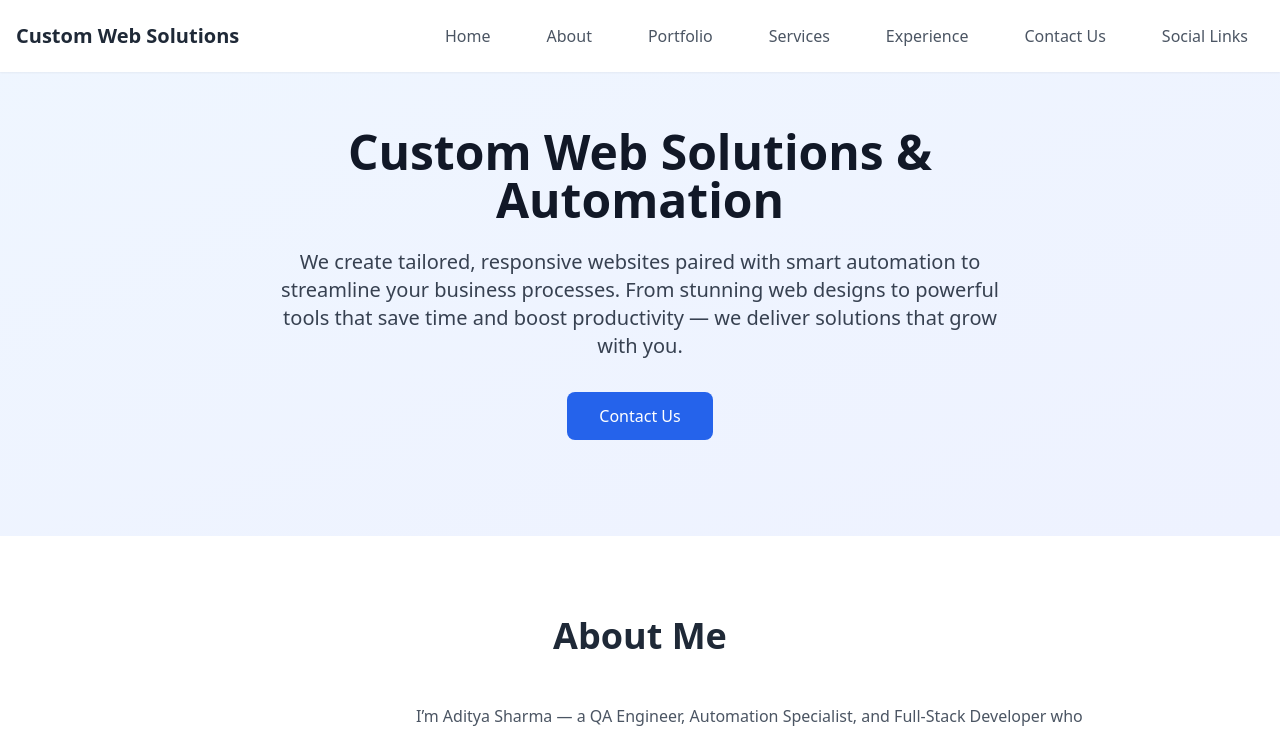
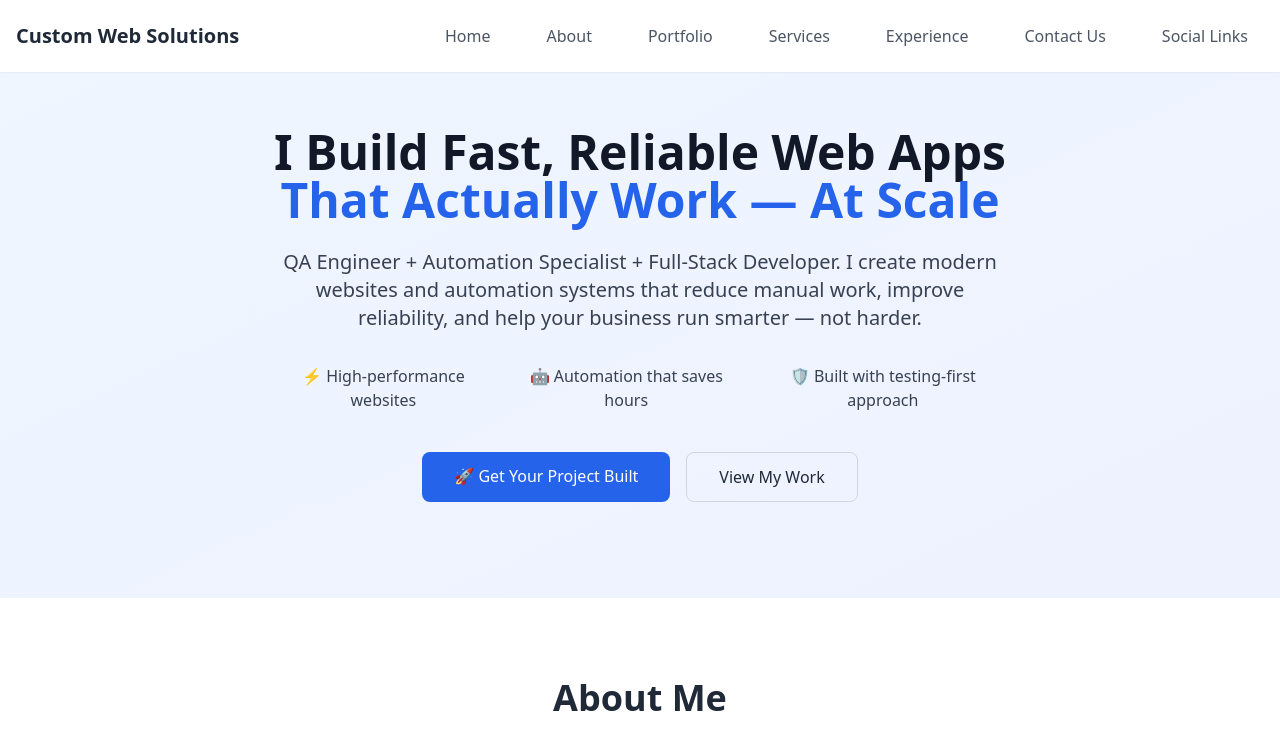
Before and after one commit to ADISHA2003/my-portfolio-app, a React (Vite) app: page / in a window 1280 px wide. Shown: the top 732 px of the page. Built offline with nearby package versions, Linux system fonts and the light colour scheme.

Commit message:
Revamp Hero section with new content and CTAs
Updated the Hero component's headline and subheading to better reflect services. Added value bullets and updated CTA buttons for improved user engagement.

```diff
--- a/src/components/Hero.tsx
+++ b/src/components/Hero.tsx
@@ -8,20 +8,47 @@ export default function Hero() {
       aria-label="Welcome section"
     >
       <div className="container mx-auto px-4 text-center max-w-3xl">
-        <h1 className="text-4xl md:text-5xl font-bold mb-6 text-gray-900">
-          Custom Web Solutions & Automation
+
+        {/* 🔥 Headline */}
+        <h1 className="text-4xl md:text-5xl font-bold mb-6 text-gray-900 leading-tight">
+          I Build Fast, Reliable Web Apps <br className="hidden md:block" />
+          <span className="text-blue-600">That Actually Work — At Scale</span>
         </h1>
+
+        {/* 💡 Subheading */}
         <p className="text-lg md:text-xl text-gray-700 mb-8 leading-relaxed">
-          We create tailored, responsive websites paired with smart automation to streamline your business processes. From stunning web designs to powerful tools that save time and boost productivity — we deliver solutions that grow with you.
+          QA Engineer + Automation Specialist + Full-Stack Developer.
+          I create modern websites and automation systems that reduce manual work, improve reliability, and help your business run smarter — not harder.
         </p>
-        <a
-          href="#contact"
-          aria-label="Contact Us"
-          className="inline-block bg-blue-600 text-white px-8 py-3 rounded-lg
-            hover:bg-blue-700 transition-colors duration-300 focus:outline-none focus:ring-4 focus:ring-blue-300"
-        >
-          Contact Us
-        </a>
+
+        {/* 🚀 Value bullets */}
+        <div className="flex flex-col md:flex-row justify-center gap-4 mb-10 text-gray-700 text-sm md:text-base">
+          <span>⚡ High-performance websites</span>
+          <span>🤖 Automation that saves hours</span>
+          <span>🛡️ Built with testing-first approach</span>
+        </div>
+
+        {/* 🎯 CTA Buttons */}
+        <div className="flex flex-col sm:flex-row justify-center gap-4">
+          <a
+            href="#contact"
+            aria-label="Contact"
+            className="inline-block bg-blue-600 text-white px-8 py-3 rounded-lg
+              hover:bg-blue-700 transition-colors duration-300 focus:outline-none focus:ring-4 focus:ring-blue-300 font-medium"
+          >
+            🚀 Get Your Project Built
+          </a>
+
+          <a
+            href="#projects"
+            aria-label="View Projects"
+            className="inline-block border border-gray-300 text-gray-800 px-8 py-3 rounded-lg
+              hover:bg-gray-100 transition-colors duration-300 font-medium"
+          >
+            View My Work
+          </a>
+        </div>
+
       </div>
     </section>
   );
```
